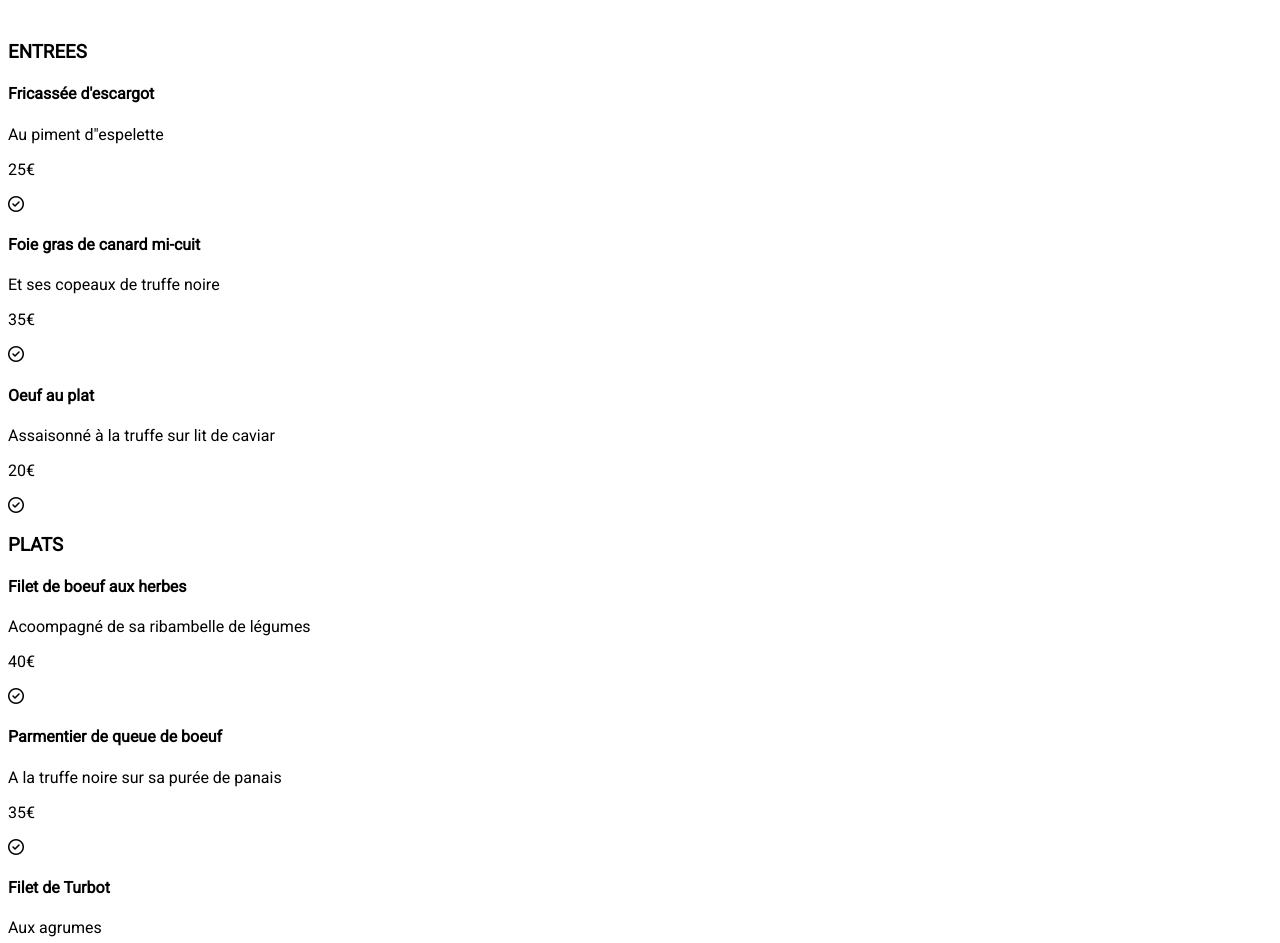
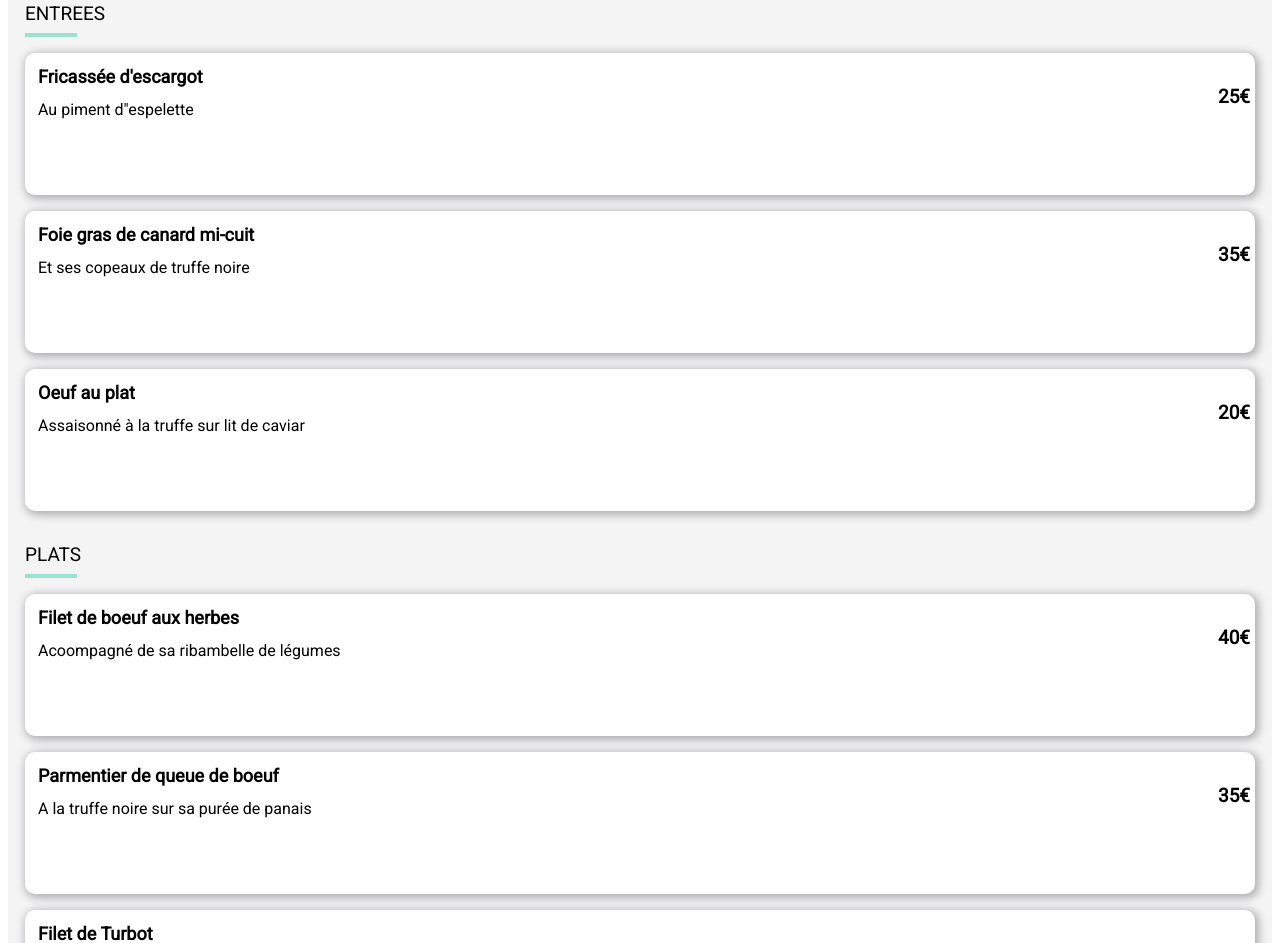
Before and after one commit to Korinne87/CorinneRoux_3_07122020, a website: page lapalettedugout.html in a window 1280 px wide. Shown: the part 389-1332 px from the top of the page. Drawn offline with Linux system fonts and the light colour scheme; a web font is replaced by a local one.

Commit message:
style menu la palette du goût

```diff
--- a/lapalettedugout.html
+++ b/lapalettedugout.html
@@ -7,7 +7,7 @@
         <link rel="stylesheet" href="css/style.css" />
         <link href="https://fonts.googleapis.com/css2?family=Shrikhand&display=swap" rel="stylesheet" />
         <link href="https://fonts.googleapis.com/css2?family=Roboto&display=swap" rel="stylesheet" />
-        <script src="https://kit.fontawesome.com/a799f61984.js"crossorigin="anonymous"></script>
+        <script src="https://kit.fontawesome.com/a799f61984.js" crossorigin="anonymous"></script>
    </head>
 
    <body>
@@ -47,33 +47,33 @@
                         <div class="trait">
                         </div>
                         <div class="menu-plat">
-                            <div clas="menu-plat_name">
+                            <div class="menu-plat_name">
                                 <h4>Fricassée d'escargot</h4>
                                 <p>Au piment d"espelette</p>
                             </div>
                             <div class="validation">
                                 <p class="menu-plat_tarif">25€</p>
-                                <p class="menu-plats_check"><i class="far fa-check-circle"></i> </p>
+                                <p class="menu-plat_check"><i class="far fa-check-circle"></i> </p>
                             </div>
                         </div>
                         <div class="menu-plat">
-                            <div clas="menu-plat_name">
+                            <div class="menu-plat_name">
                                 <h4>Foie gras de canard mi-cuit</h4>
                                 <p>Et ses copeaux de truffe noire</p>
                             </div>
                             <div class="validation">
                                 <p class="menu-plat_tarif">35€</p>
-                                <p class="menu-plats_check"><i class="far fa-check-circle"></i> </p>
+                                <p class="menu-plat_check"><i class="far fa-check-circle"></i> </p>
                             </div>
                         </div>
                         <div class="menu-plat">
-                            <div clas="menu-plat_name">
+                            <div class="menu-plat_name">
                                 <h4>Oeuf au plat</h4>
                                 <p>Assaisonné à la truffe sur lit de caviar</p>
                             </div>
                             <div class="validation">
                                 <p class="menu-plat_tarif">20€</p>
-                                <p class="menu-plats_check"><i class="far fa-check-circle"></i> </p>
+                                <p class="menu-plat_check"><i class="far fa-check-circle"></i> </p>
                             </div>
                         </div>
                     </div>
@@ -84,33 +84,33 @@
                         <div class="trait">
                         </div>
                         <div class="menu-plat">
-                            <div clas="menu-plat_name">
+                            <div class="menu-plat_name">
                                 <h4>Filet de boeuf aux herbes</h4>
                                 <p>Acoompagné de sa ribambelle de légumes</p>
                             </div>
                             <div class="validation">
                                 <p class="menu-plat_tarif">40€</p>
-                                <p class="menu-plats_check"><i class="far fa-check-circle"></i> </p>
+                                <p class="menu-plat_check"><i class="far fa-check-circle"></i> </p>
                             </div>
                         </div>
                         <div class="menu-plat">
-                            <div clas="menu-plat_name">
+                            <div class="menu-plat_name">
                                 <h4>Parmentier de queue de boeuf</h4>
                                 <p>A la truffe noire sur sa purée de panais</p>
                             </div>
                             <div class="validation">
                                 <p class="menu-plat_tarif">35€</p>
-                                <p class="menu-plats_check"><i class="far fa-check-circle"></i> </p>
+                                <p class="menu-plat_check"><i class="far fa-check-circle"></i> </p>
                             </div>
                         </div>
                         <div class="menu-plat">
-                            <div clas="menu-plat_name">
+                            <div class="menu-plat_name">
                                 <h4>Filet de Turbot</h4>
                                 <p>Aux agrumes</p>
                             </div>
                             <div class="validation">
                                 <p class="menu-plat_tarif">44€</p>
-                                <p class="menu-plats_check"><i class="far fa-check-circle"></i> </p>
+                                <p class="menu-plat_check"><i class="far fa-check-circle"></i> </p>
                             </div>
                         </div>
 
@@ -120,33 +120,33 @@
                         <div class="trait">
                         </div>
                         <div class="menu-plat">
-                            <div clas="menu-plat_name">
+                            <div class="menu-plat_name">
                                 <h4>Paris-Brest</h4>
                                 <p>Revisité</p>
                             </div>
                             <div class="validation">
                                 <p class="menu-plat_tarif">18€</p>
-                                <p class="menu-plats_check"><i class="far fa-check-circle"></i> </p>
+                                <p class="menu-plat_check"><i class="far fa-check-circle"></i> </p>
                             </div>
                         </div>
                         <div class="menu-plat">
-                            <div clas="menu-plat_name">
+                            <div class="menu-plat_name">
                                 <h4>Macaron au chocolat d'exception</h4>
                                 <p>Et glace à la vanille de Madagascar</p>
                             </div>
                             <div class="validation">
                                 <p class="menu-plat_tarif">22€</p>
-                                <p class="menu-plats_check"><i class="far fa-check-circle"></i> </p>
+                                <p class="menu-plat_check"><i class="far fa-check-circle"></i> </p>
                             </div>
                         </div>
                         <div class="menu-plat">
-                            <div clas="menu-plat_name">
+                            <div class="menu-plat_name">
                                 <h4>Mousse au chocolat</h4>
                                 <p>Au piment d'espelette et à la truffe noire</p>
                             </div>
                             <div class="validation">
                                 <p class="menu-plat_tarif">23€</p>
-                                <p class="menu-plats_check"><i class="far fa-check-circle"></i> </p>
+                                <p class="menu-plat_check"><i class="far fa-check-circle"></i> </p>
                             </div>
                         </div>
                     </div>
--- a/sass/Base/_typography.scss
+++ /dev/null
@@ -1,11 +0,0 @@
-@font-face{
-    font-family: 'robotoregular';
-    src: url('police/roboto-fontfacekit/web fonts/roboto_regular_macroman/Roboto-Regular-webfont.eot');
-    src: url('police/roboto-fontfacekit/web fonts/roboto_regular_macroman/Roboto-Regular-webfont.eot?#iefix') format('embedded-opentype'),
-         url('police/roboto-fontfacekit/web fonts/roboto_regular_macroman/Roboto-Regular-webfont.woff2') format('woff2'),
-         url('police/roboto-fontfacekit/web fonts/roboto_regular_macroman/Roboto-Regular-webfont.woff') format('woff'),
-         url('police/roboto-fontfacekit/web fonts/roboto_regular_macroman/Roboto-Regular-webfont.ttf') format('truetype'),
-         url('police/roboto-fontfacekit/web fonts/roboto_regular_macroman/Roboto-Regular-webfont.svg#robotoregular') format('svg');
-    font-weight: normal;
-    font-style: normal;
-}
--- a/sass/Layout/_container.scss
+++ b/sass/Layout/_container.scss
@@ -144,8 +144,108 @@
 
 .restotitle{
     @include title;
+    white-space: normal;
     & h2 {
         margin: 3px 0;
         width: 80%;
     }
 }
+.restomenu{
+    position: relative;
+    @include restomenu;
+    z-index: 2;
+    & h3{
+        font-size: 19px;
+        margin-bottom: 8px;
+        font-weight: 400;
+    }
+}
+
+.restocoeur{
+    margin-top: 40px;
+}
+.trait {
+    border: 2px solid $colortertiary;
+    width: 48px;
+}
+.menutitle{
+    margin: 16px 16px 32px 16px;
+}
+.menu-plat{
+    @include menu-plat;
+    display: flex;
+    flex-direction: row;
+    justify-content: space-between;
+    overflow: hidden;
+    white-space: nowrap;
+    text-overflow: ellipsis;
+    cursor: pointer;
+    &:hover .validation {
+        animation: valid 2500ms both;
+        & .far.fa-check-circle {
+            animation: i-rotate 1500ms 500ms both;
+        }
+    }
+
+}
+.validation
+{
+    display: flex;
+    flex-direction: row;
+    text-align: right;
+    justify-content: space-evenly;
+    margin-right: -67px;
+    position: relative;
+    z-index: 2;
+}
+
+.menu-plat_name{
+    display: inline;
+    width: 100%;
+    max-width: 400px;
+    margin-top: 0;
+    text-align: left;
+    white-space: nowrap;
+    overflow: hidden;
+    text-overflow: ellipsis;
+    z-index: 1;
+    & h4 {
+        font-weight: bold;
+        font-size: 18px;
+        white-space: nowrap;
+        margin: 0;
+        overflow: hidden;
+        text-overflow: ellipsis;
+    }
+    & p{
+        margin: 13px 0px;
+        white-space: nowrap;
+        overflow: hidden;
+        text-overflow: ellipsis;
+    }
+}
+
+.menu-plat_tarif {
+    font-weight: 800;
+    font-size: 19px;
+    margin-right: 30px;
+    overflow: hidden;
+    white-space: nowrap;
+    text-overflow: ellipsis;
+    text-align: right;
+}
+.menu-plat_check {
+    border: 1px solid $colortertiary;
+    background-color: $colortertiary;
+    height: 100%;
+    font-weight: 800;
+    font-size: 40px;
+    white-space: nowrap;
+    overflow: hidden;
+    text-overflow: ellipsis;
+    & .far.fa-check-circle {
+        text-align: center;
+        color: white;
+        transform-origin: 50% 60%;
+    }
+}
--- a/sass/Utils/_Mixins.scss
+++ b/sass/Utils/_Mixins.scss
@@ -58,10 +58,29 @@
 
 @mixin title{
     font-family: 'shrikhand', 'Arial', 'sans-serif';
+    font-size: 28px;
     display: flex;
     flex-direction: row;
+    flex-wrap: wrap;
     justify-content: space-between;
-    font-size: 28px;
     margin: 13px 16px 8px 16px;
 
 }
+
+@mixin restomenu{
+    display: flex;
+    flex-direction: column;
+    border: 1px solid $colorborderradius;
+    border-radius: 30px 30px 0 0;
+    background-color: $colorborderradius;
+    margin: -48px 0px 0px 0px;
+}
+
+@mixin menu-plat{
+    border: 0 solid white;
+    border-radius: 10px;
+    background-color: white;
+    box-shadow: 2px 2px 8px 2px #AFAFB1;
+    margin: 16px 0px 0px 0px;
+    padding: 13px 0 0 13px;
+}
```
Also changed, not shown: css/style.css, 1 other file.
